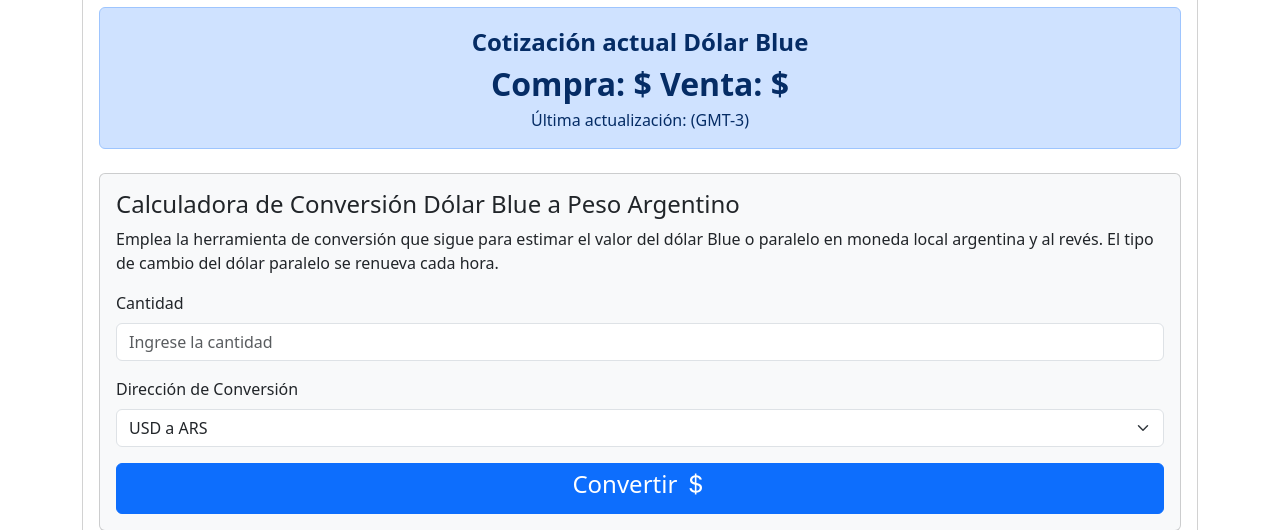
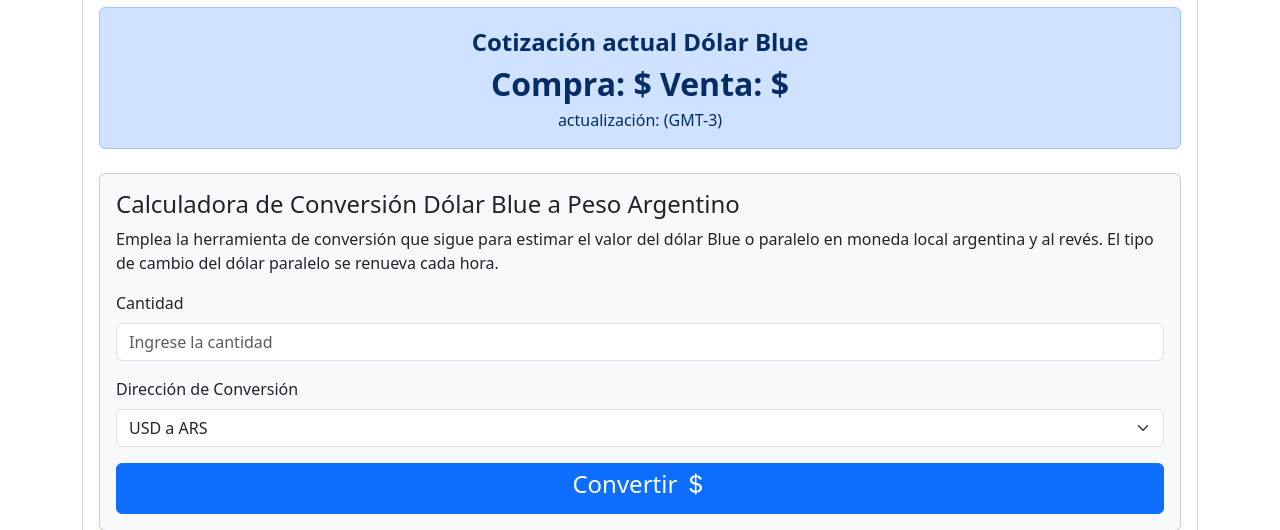
Before and after one commit to hernantvg/DolarBlue, a PHP site: page / in a window 1280 px wide. Shown: the part 183-713 px from the top of the page. Run offline with PHP 8.4, Linux system fonts and the light colour scheme.

Commit message:
Update index.php

```diff
--- a/index.php
+++ b/index.php
@@ -33,8 +33,10 @@
                             <span class="big-text">
                                 Compra: $<span id="compra"></span>
                                 Venta: $<span id="venta"></span>
-                            </span><br>
-                            Última actualización: <span id="fechaActualizacion"></span> (GMT-3)<br>
+                            </span>
+                            <br>
+                            actualización: <span id="fechaActualizacion"></span> (GMT-3)
+                            <br>
                         </div>
                     </div>
 
```
